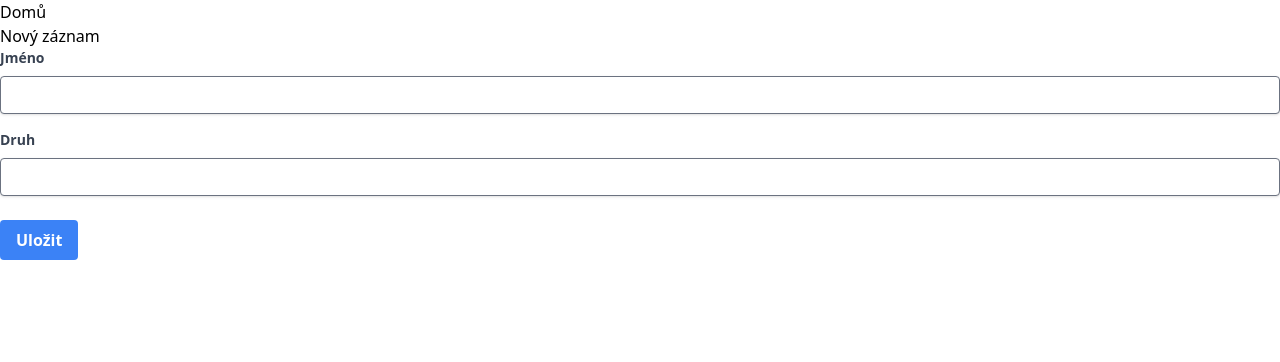
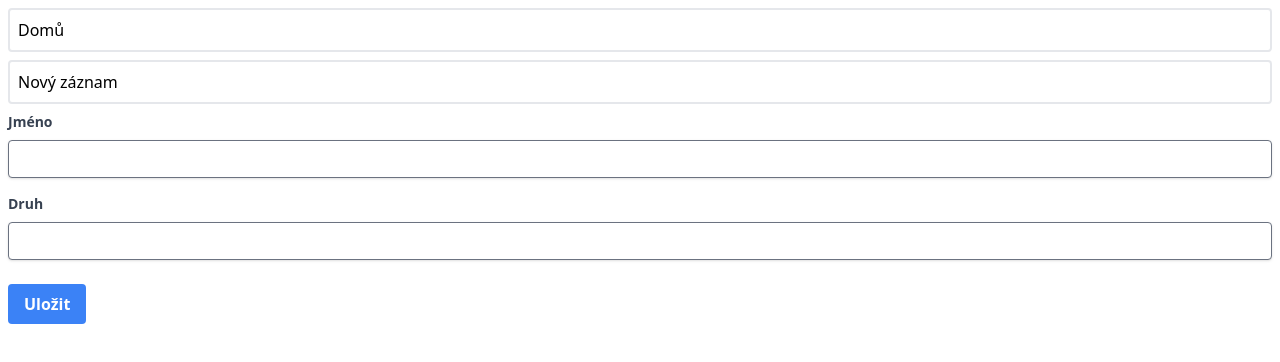
Before and after one commit to Ales17/pokemon_frontend, a Next.js app: page /pokemon/create in a window 1280 px wide. Shown: the top 362 px of the page. Built offline with nearby package versions, Linux system fonts and the light colour scheme; no server answers.

Commit message:
refactor

```diff
--- /dev/null
+++ b/src/app/(app)/layout.tsx
@@ -0,0 +1,23 @@
+"use server";
+import "@/app/globals.css";
+import { MyLink } from "@/app/components/MyLink";
+import { getCookie } from "cookies-next";
+import { cookies } from "next/headers";
+import { Navigation } from "../components/Navigation";
+export default async function RootLayout({
+  children,
+}: Readonly<{ children: React.ReactNode }>) {
+  const links = [
+    { href: "/", name: "Domů" },
+    { href: "/pokemon/create", name: "Nový záznam" },
+  ];
+
+  return (
+    <html lang="cs">
+      <body className="p-2 flex flex-col">
+        <Navigation className="pb-2" links={links} />
+        <div>{children}</div>
+      </body>
+    </html>
+  );
+}
--- a/src/app/page.tsx
+++ b/src/app/(app)/page.tsx
@@ -1,7 +1,7 @@
 "use client";
 import { useEffect, useState } from "react";
-import instance from "../config/axios";
-import { MyLink } from "./components/MyLink";
+import instance from "../../config/axios";
+import { MyLink } from "../components/MyLink";
 import { PokemonProps } from "@/types";
 
 export default function Page() {
@@ -34,48 +34,49 @@ export default function Page() {
       .catch((error) => console.log(error));
   };
 
-  function PokemonRow({ pokemon }: { pokemon: PokemonProps }) {
+  function PokemonRow({
+    pokemon,
+    className,
+  }: {
+    pokemon: PokemonProps;
+    className: string;
+  }) {
     return (
       <tr>
-        <td>{pokemon.name}</td>
-        <td>{pokemon.type}</td>
-        <td>
-          <MyLink href={`/pokemon/${pokemon.id}`} name={"Detail"} />
-        </td>
-        <td>
-          <MyLink href={`/pokemon/${pokemon.id}/edit`} name={"Upravit"} />
-        </td>
-        <td>
-          <button onClick={() => handlePokemonDelete(pokemon.id)}>
-            Vymazat
-          </button>
+        <td className={className}>{pokemon.name}</td>
+        <td className={className}>{pokemon.type}</td>
+        <td className={className + " flex"}>
+          <div className="flex gap-2">
+            <MyLink href={`/pokemon/${pokemon.id}`} name={"Detail"} />
+            <MyLink href={`/pokemon/${pokemon.id}/edit`} name={"Upravit"} />
+            <button onClick={() => handlePokemonDelete(pokemon.id)}>
+              Vymazat
+            </button>
+          </div>
         </td>
       </tr>
     );
   }
 
   function PokemonTable({ pokemons }: { pokemons: PokemonProps[] }) {
+    const cellClassName = "p-2 border border border-slate-400";
     return (
-      <table>
+      <table className=" border-collapse table-auto border border-slate-400">
         <thead>
           <tr>
-            <th>Jméno</th>
-            <th>Druh</th>
+            <th className={cellClassName}>Jméno</th>
+            <th className={cellClassName}>Druh</th>
+            <th className={cellClassName}>Operace</th>
           </tr>
         </thead>
         <tbody>
           {pokemons.map((e) => (
-            <PokemonRow key={e.id} pokemon={e} />
+            <PokemonRow className={cellClassName} key={e.id} pokemon={e} />
           ))}
         </tbody>
       </table>
     );
   }
 
-  return (
-    <>
-      <h1>Domů</h1>
-      {pokemons && <PokemonTable pokemons={pokemons} />}
-    </>
-  );
+  return <>{pokemons && <PokemonTable pokemons={pokemons} />}</>;
 }
--- a/src/app/pokemon/[slug]/page.tsx
+++ b/src/app/(app)/pokemon/[slug]/page.tsx
@@ -27,9 +27,7 @@ export default function Page() {
 
   const getReviews = () => {
     instance
-      .get(`pokemon/${slug}/reviews`, {
-        //headers: { Authorization: `Bearer ${jwt}` },
-      })
+      .get(`pokemon/${slug}/reviews`)
       .then((response) => {
         console.log(response.data);
 
@@ -39,12 +37,6 @@ export default function Page() {
         console.log(error);
       });
   };
-
-  useEffect(() => {
-    console.log(pokemon);
-  }, [pokemon]);
-
-  useEffect(() => console.log(reviews), []);
 
   const handleReviewDelete = (reviewId: Number) => {
     instance
@@ -58,7 +50,7 @@ export default function Page() {
       });
   };
 
-  const Review = ({ review }: { review: ReviewProps }) => {
+  const PokemonReview = ({ review }: { review: ReviewProps }) => {
     return (
       <div>
         <h2>{review.title}</h2>
@@ -71,11 +63,10 @@ export default function Page() {
 
   return (
     <>
-      {" "}
       <h2>DETAIL POKÉMONA</h2>
       {pokemon && <p>{pokemon.name}</p>}
       <p>{pokemon.type}</p>
-      {reviews && reviews.map((e) => <Review key={e.id} review={e} />)}
+      {reviews && reviews.map((e, index) => <PokemonReview key={index} review={e} />)}
     </>
   );
 }
--- a/src/app/pokemon/create/page.tsx
+++ b/src/app/(app)/pokemon/create/page.tsx
@@ -1,6 +1,6 @@
 "use client"
 import PokemonForm from "@/app/components/PokemonForm";
-const Create = () => {
+const Page = () => {
   return (
     <>
       <PokemonForm />
@@ -8,4 +8,4 @@ const Create = () => {
   );
 };
 
-export default Create;
+export default Page;
--- a/src/app/components/MyLink.tsx
+++ b/src/app/components/MyLink.tsx
@@ -1,12 +1,5 @@
 import Link from "next/link";
 import { LinkProps } from "@/types";
 export const MyLink = ({ href, name }: LinkProps) => {
-  return (
-    <>
-      <Link href={href}>
-        {name}
-      </Link>
-      <br />
-    </>
-  );
+  return <Link href={href}>{name}</Link>;
 };
--- /dev/null
+++ b/src/app/components/Navigation.tsx
@@ -0,0 +1,28 @@
+import Link from "next/link";
+import { LinkProps } from "@/types";
+
+interface NavigationProps {
+  links: LinkProps[];
+  className: string;
+}
+export const Navigation = ({ links, className }: NavigationProps) => {
+  return (
+    <nav className={className}>
+      <ul className="flex flex-col gap-2">
+        {links.map((e, index) => {
+          return <NavLink key={index} href={e.href} name={e.name} />;
+        })}
+      </ul>
+    </nav>
+  );
+};
+
+const NavLink = ({ href, name }: LinkProps) => {
+  return (
+    <li className="">
+      <Link className="p-2 block border-solid border-2 rounded" href={href}>
+        {name}
+      </Link>
+    </li>
+  );
+};
--- a/src/app/layout.tsx
+++ /dev/null
@@ -1,36 +0,0 @@
-"use server";
-import "./globals.css";
-import { MyLink } from "./components/MyLink";
-import { getCookie } from "cookies-next";
-import { cookies } from "next/headers";
-export default async function RootLayout({
-  children,
-}: Readonly<{ children: React.ReactNode }>) {
-  const links = [
-    { key: 1, href: "/", name: "Domů" },
-    // { key: 2, href: "/pokemon", name: "Seznam" },
-    { key: 2, href: "/pokemon/create", name: "Nový záznam" },
-  ];
-  const cookie = cookies().get("pika");
-
-  const Navigation = () => {
-    return (
-      <nav>
-        <ul>
-          {links.map((e) => {
-            return <MyLink key={e.key} href={e.href} name={e.name} />;
-          })}
-        </ul>
-      </nav>
-    );
-  };
-
-  return (
-    <html lang="cs">
-      <body>
-        <Navigation />
-        {children}
-      </body>
-    </html>
-  );
-}
--- a/src/app/login/page.tsx
+++ /dev/null
@@ -1,59 +0,0 @@
-"use client";
-import instance from "@/config/axios";
-import { FormEvent, useState } from "react";
-import { setCookie } from "cookies-next";
-
-export default function Page() {
-  const [inputs, setInputs] = useState({ username: "", password: "" });
-
-  const handleLogin = (e: React.FormEvent) => {
-    e.preventDefault();
-    instance
-      .post("/auth/login", {
-        username: inputs.username,
-        password: inputs.password,
-      })
-      .then(function (response) {
-        console.log(response);
-        if (response.status == 200) {
-          setCookie("pika", response.data.accessToken);
-          alert("Logged in sucessfully");
-        }
-      })
-      .catch(function (error) {
-        console.log(error);
-
-        alert("Přihlášení se nepovedlo.");
-      });
-  };
-
-  return (
-    <div>
-      <form
-        onSubmit={(e: FormEvent) => {
-          handleLogin(e);
-        }}
-      >
-        <label htmlFor="username">Jméno:</label>
-        <input
-          type="text"
-          onChange={(e: any) =>
-            setInputs({ ...inputs, username: e.target.value })
-          }
-          name="username"
-          value={inputs.username}
-        />
-        <label htmlFor="password">Heslo:</label>
-        <input
-          type="password"
-          onChange={(e: any) =>
-            setInputs({ ...inputs, password: e.target.value })
-          }
-          name="password"
-          value={inputs.password}
-        />
-        <input type="submit" value="Přihlásit se" />
-      </form>
-    </div>
-  );
-}
```
Also changed, not shown: src/app/(app)/pokemon/[slug]/edit/page.tsx (renamed from src/app/pokemon/[slug]/edit/page.tsx).
